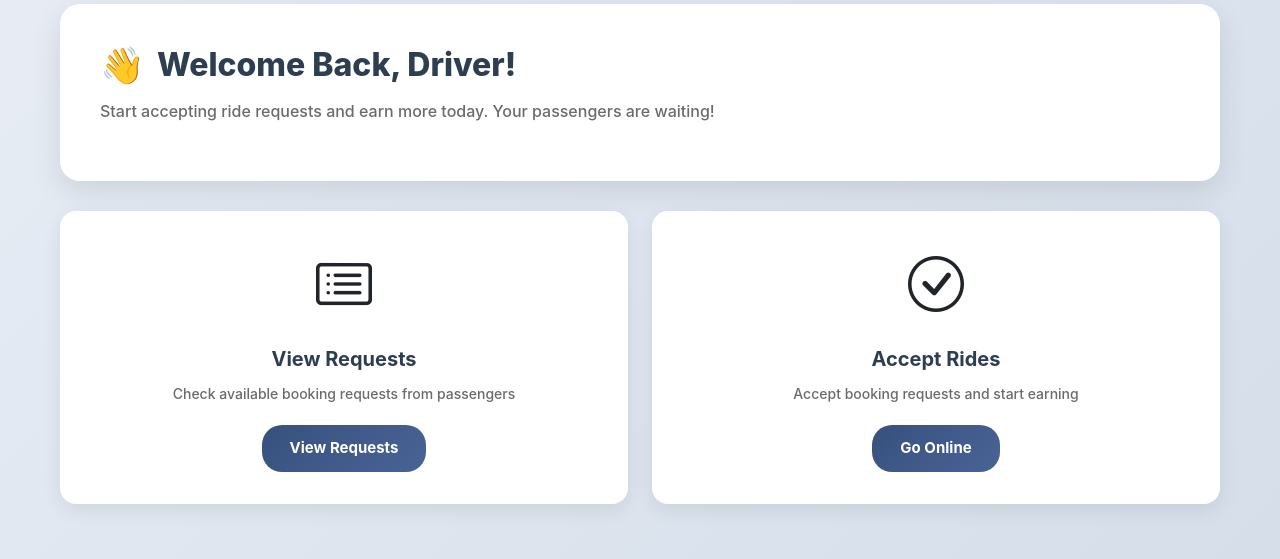
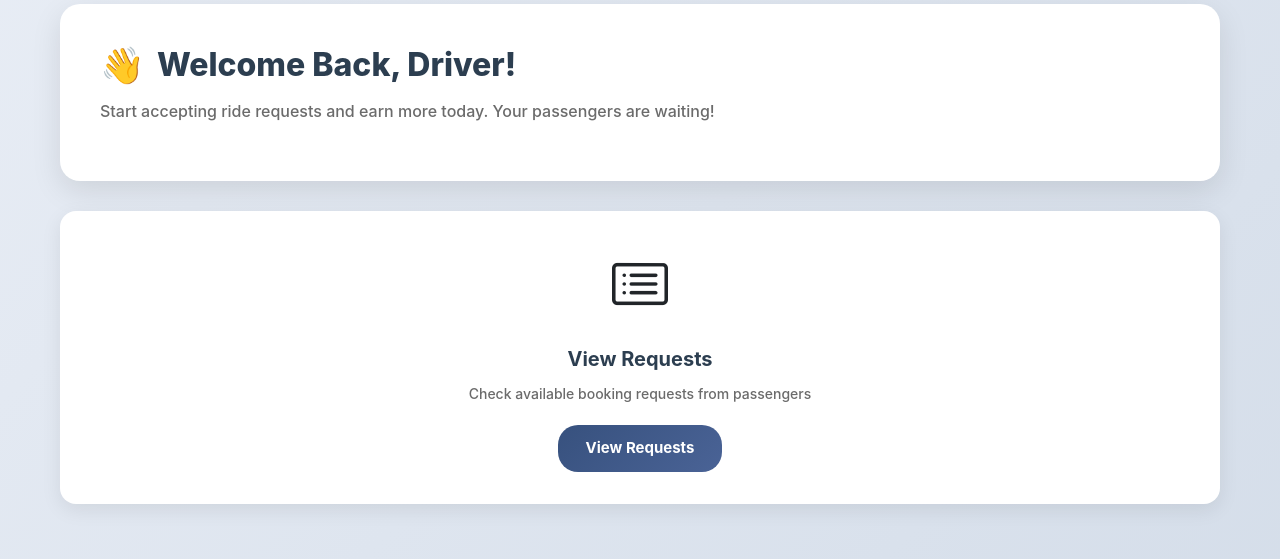
Before and after one commit to nealegajc/Trykasakin, a PHP site: page /loginDriver.php in a window 1280 px wide. Shown: the part 120-679 px from the top of the page. Run offline with PHP 8.4, Linux system fonts and the light colour scheme.

```diff
--- a/loginDriver.php
+++ b/loginDriver.php
@@ -34,19 +34,12 @@
     <p>Start accepting ride requests and earn more today. Your passengers are waiting!</p>
   </div>
 
-  <div class="services-grid">
+  <div class="services-grid" style="justify-content: center;">
     <div class="service-card">
       <div class="service-icon"><i class="bi bi-card-list"></i></div>
       <h3>View Requests</h3>
       <p>Check available booking requests from passengers</p>
       <a href="request.php" class="service-btn">View Requests</a>
-    </div>
-
-    <div class="service-card">
-      <div class="service-icon"><i class="bi bi-check-circle"></i></div>
-      <h3>Accept Rides</h3>
-      <p>Accept booking requests and start earning</p>
-      <a href="request.php" class="service-btn">Go Online</a>
     </div>
   </div>
 </div>
--- a/register.php
+++ b/register.php
@@ -188,6 +188,12 @@ if ($_SERVER['REQUEST_METHOD'] == 'POST') {
                     <i class="bi bi-person-check"></i> Create Account
                 </button>
             </form>
+
+            <div class="text-center mt-3">
+                <a href="index.php" class="btn btn-outline-secondary">
+                    <i class="bi bi-arrow-left"></i> Back to Home
+                </a>
+            </div>
         </div>
     </div>
 
```
Also changed, not shown: index.php (+2 -14 lines), login.php (+7 -0 lines).
